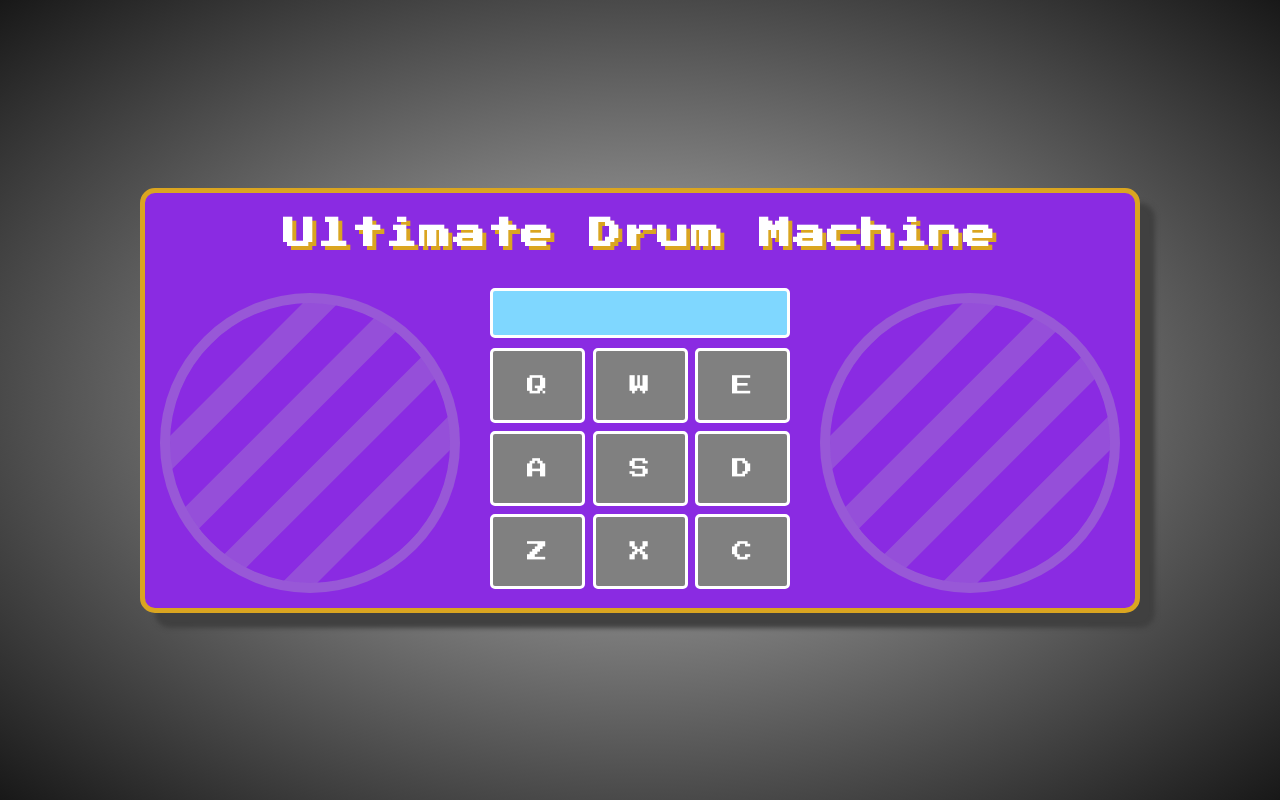
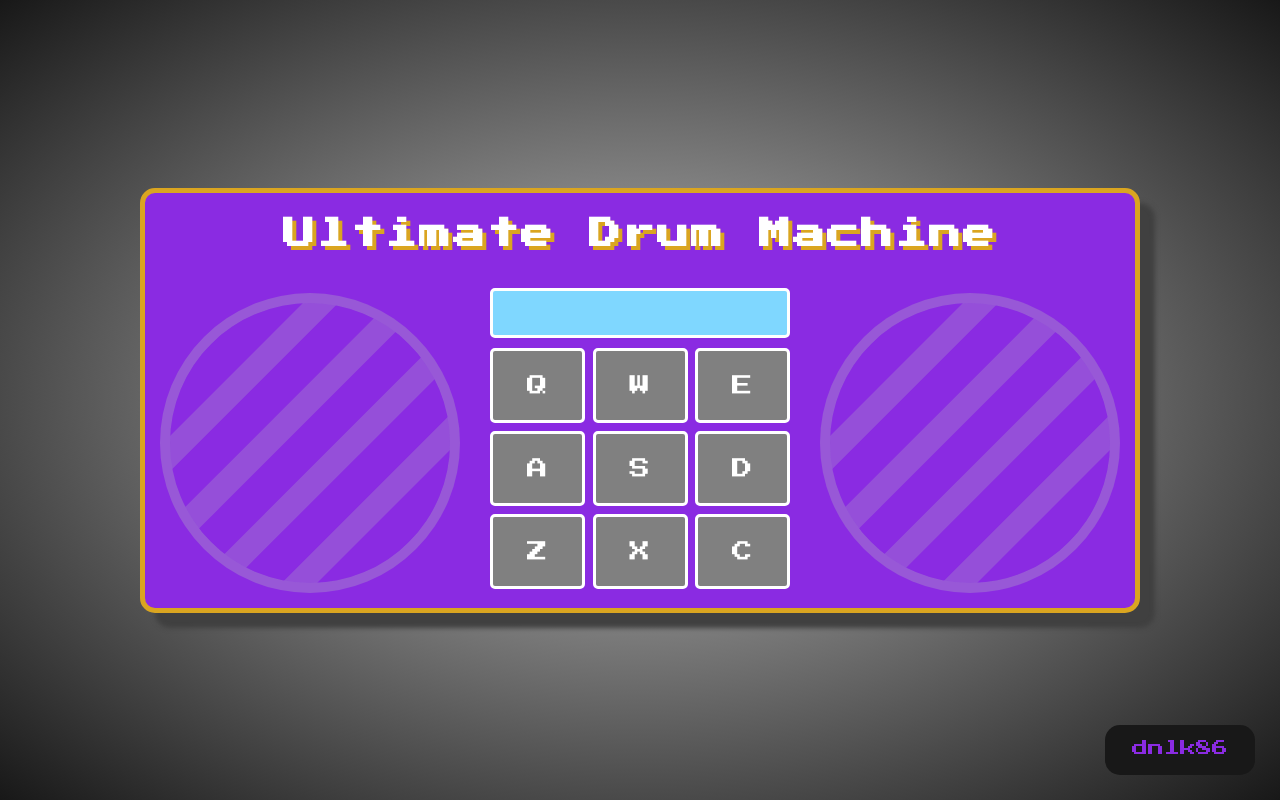
Before and after one commit to dnlk86/drum-machine, a React (Create React App) app: page / in a window 1280 px wide. Built offline with nearby package versions, Linux system fonts and the light colour scheme.

Commit message:
added signature, readme, github pages config

```diff
--- a/package.json
+++ b/package.json
@@ -1,4 +1,5 @@
 {
+    "homepage": "https://dnlk86.github.io/drum-machine",
     "name": "drum-machine",
     "version": "0.1.0",
     "private": true,
@@ -7,6 +8,7 @@
         "@testing-library/jest-dom": "^5.16.5",
         "@testing-library/react": "^13.4.0",
         "@testing-library/user-event": "^14.4.3",
+        "gh-pages": "^4.0.0",
         "react": "^18.2.0",
         "react-dom": "^18.2.0",
         "react-redux": "^8.0.5",
@@ -14,6 +16,8 @@
         "web-vitals": "^2.1.4"
     },
     "scripts": {
+        "predeploy": "npm run build",
+        "deploy": "gh-pages -d build",
         "start": "react-scripts start",
         "build": "react-scripts build",
         "test": "react-scripts test",
--- a/src/App.css
+++ b/src/App.css
@@ -31,3 +31,28 @@
     justify-content: space-evenly;
     align-items: center;
 }
+
+#signatureContainer {
+    height: 50px;
+    width: 150px;
+    position: absolute;
+    background-color: #181818;
+    bottom: 25px;
+    right: 25px;
+    border-radius: 15px;
+}
+
+#signatureContainer:hover {
+    border: 3px solid blueviolet;
+}
+
+#signatureContainer a {
+    display: block;
+    width: 100%;
+    height: 100%;
+    text-align: center;
+    padding-top: 15px;
+    font-family: "Press Start 2P", cursive;
+    color: blueviolet;
+    text-decoration: none;
+}
--- a/src/App.js
+++ b/src/App.js
@@ -16,6 +16,14 @@ function App() {
     return (
         <div className="App">
             <DrumMachine />
+            <div id="signatureContainer">
+                <a
+                    href="https://github.com/dnlk86/drum-machine"
+                    target={"_blank"}
+                >
+                    dnlk86
+                </a>
+            </div>
         </div>
     );
 }
```
Also changed, not shown: 2 other files (tests, documents, lock files or other folders). Lines whose indentation alone changed are shown as unchanged.
